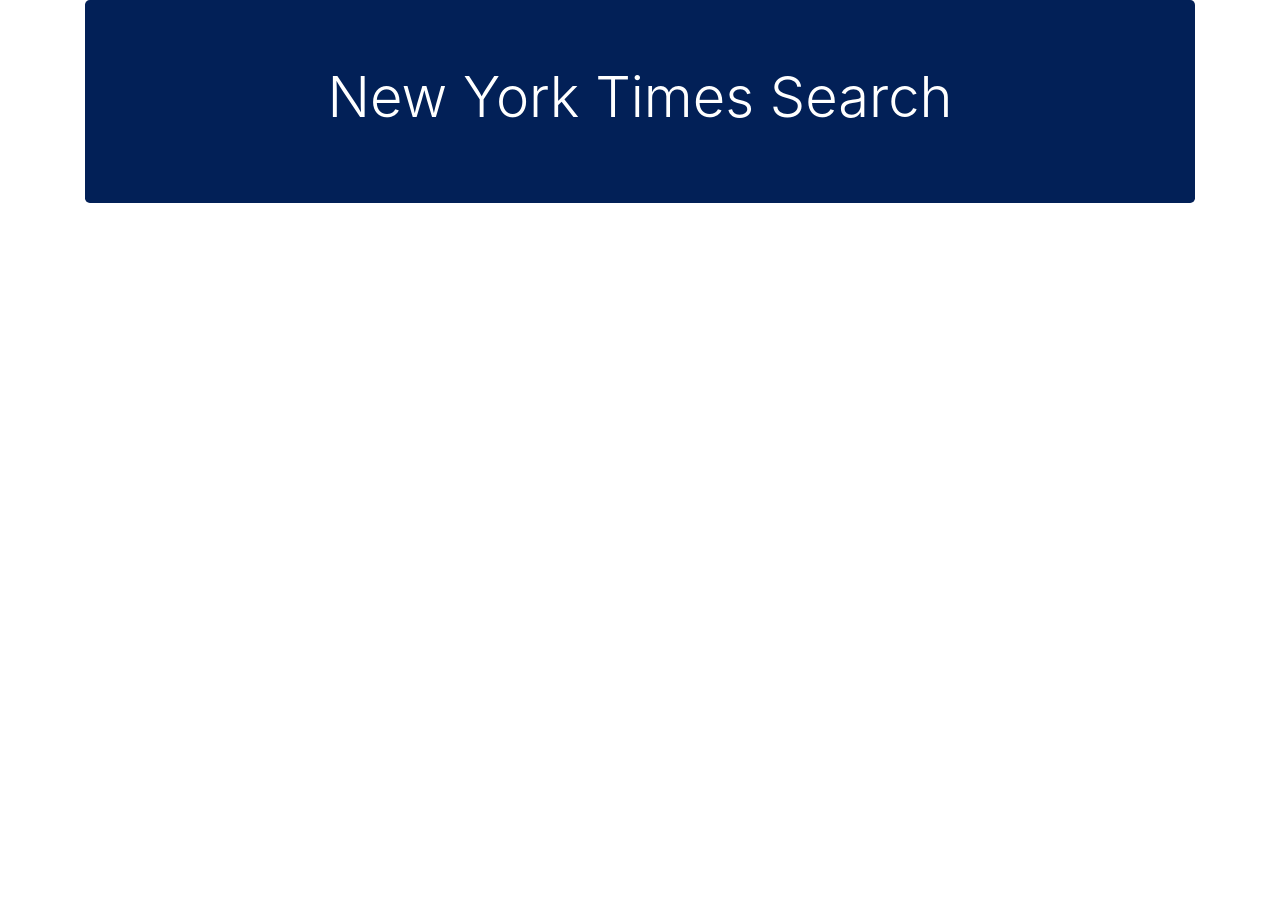
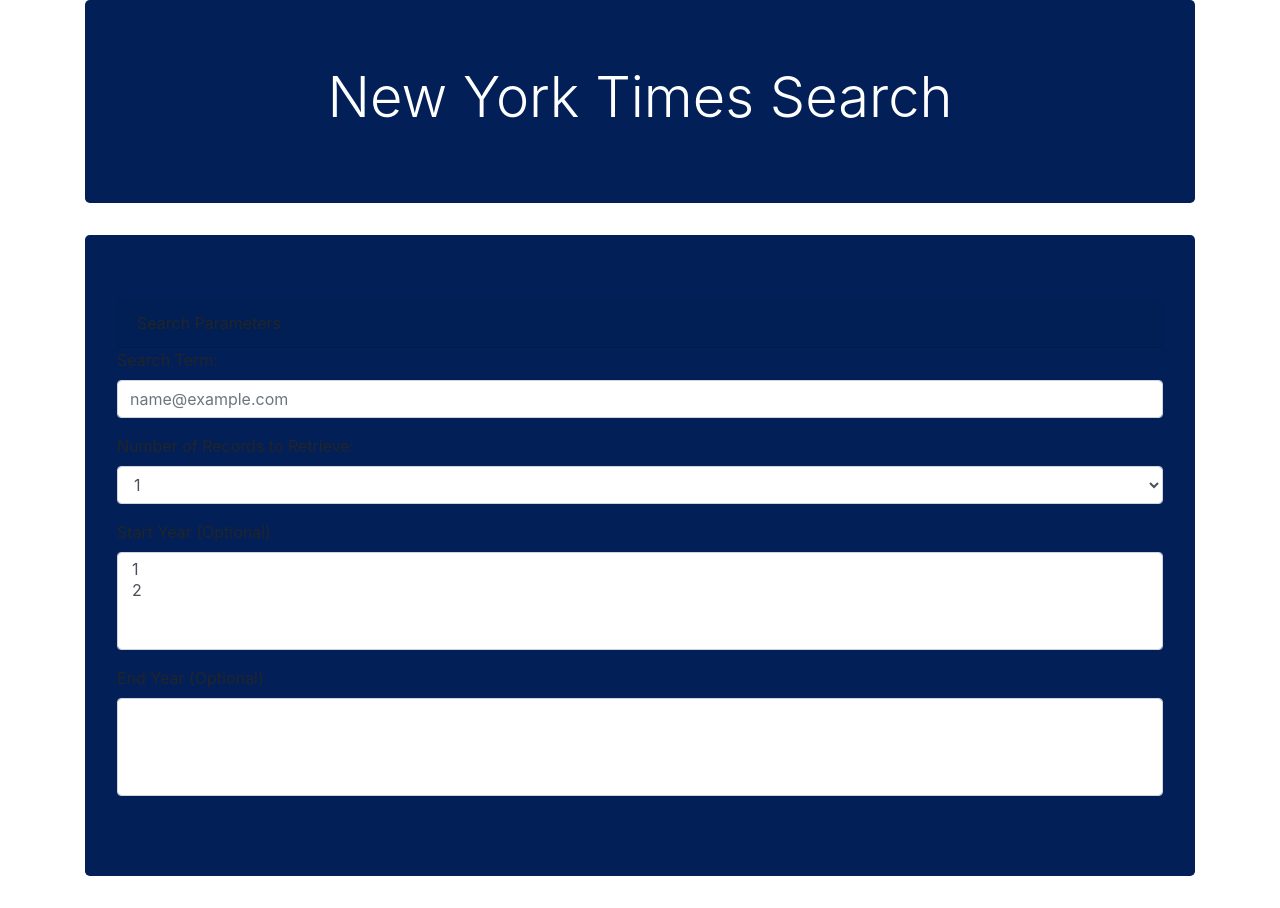
Before and after one commit to Giselesoubeiga/Ny-Time, a plain HTML site: page index.html in a window 1280 px wide. Before the commit the page ends 800 px from the top, so only its background shows below. Drawn offline with nearby package versions, Linux system fonts and the light colour scheme.

Commit message:
added form layout, still in progress

```diff
--- a/index.html
+++ b/index.html
@@ -15,8 +15,45 @@
         <div class="jumbotron">
             <h1 class="display-4">New York Times Search</h1>
         </div>
+
+    <div class="jumbotron" id="form">
+    <form>
+        <div class="form-group">
+            <div class="card-header">
+            Search Parameters
+            </div>
+          <label for="exampleFormControlInput1">Search Term:</label>
+          <input type="email" class="form-control" id="exampleFormControlInput1" placeholder="name@example.com">
+        </div>
+        <div class="form-group">
+          <label for="exampleFormControlSelect1">Number of Records to Retrieve:</label>
+          <select class="form-control" id="exampleFormControlSelect1">
+            <option>1</option>
+            <option>2</option>
+          </select>
+        </div>
+        <div class="form-group">
+          <label for="exampleFormControlSelect2">Start Year (Optional)</label>
+          <select multiple class="form-control" id="exampleFormControlSelect2">
+            <option>1</option>
+            <option>2</option>
+          </select>
+        </div>
+        <div class="form-group">
+          <label for="exampleFormControlSelect3">End Year (Optional)</label>
+          <select multiple class="form-control" id="exampleFormControlSelect3">
+        </div>
+      </form>
+
+      <form>
+        <div class="form-group">
+            <div class="card-header">
+            Top Articles
+            </div>
+        </div>
+      </form>
     </div>
-
+</div>
 
     <!-- JavaScript Code -->
     <script src="https://cdnjs.cloudflare.com/ajax/libs/jquery/3.2.1/jquery.min.js"></script>
```
